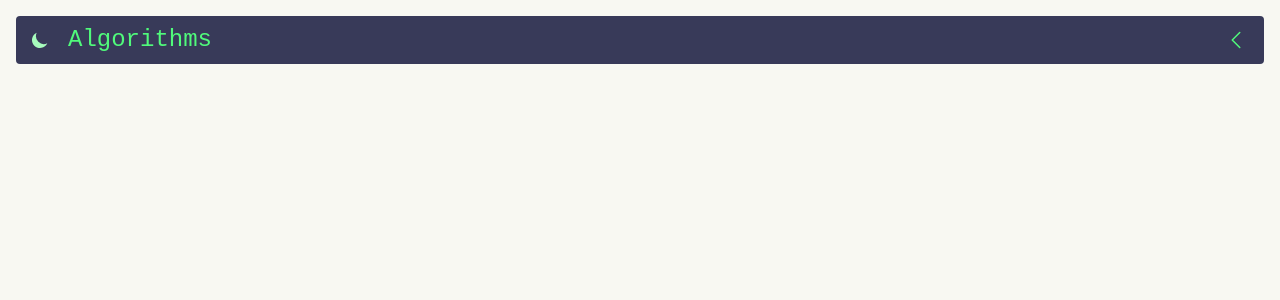
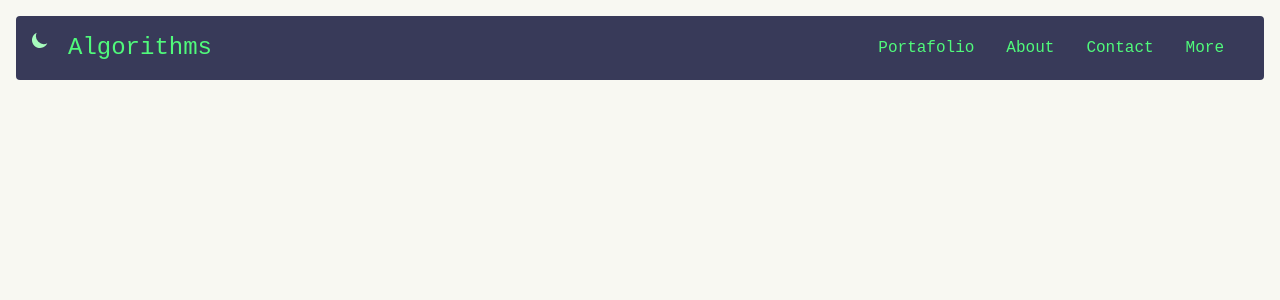
Before and after one commit to bigblackbexr/algorithms, a Vue app: page / in a window 1280 px wide. Shown: the top 300 px of the page. Built offline with nearby package versions, Linux system fonts and the light colour scheme; a web font is replaced by a local one.

Commit message:
Drop in tablet and movil, no drop in desktop

```diff
--- a/src/components/nav.vue
+++ b/src/components/nav.vue
@@ -1,26 +1,29 @@
 <template>
-	<div class="
-		bg-vampire
-		rounded
-		m-4
-		">
-		<div class="flex flex-row items-center justify-between m-2 p-2">
-			<a class="ml-9" href="/">
-				Algorithms
-			</a>
-			<button @click="open = !open">
-				<div class="flex flex-row items-center justify-between">
+	<div class="bg-vampire rounded m-4">
+		<div class="md:flex md:items-center md:flex-row">
+			<!-- Logo & Button -->
+			<div class="flex flex-row items-center justify-between m-2 p-2">
+				<a class="ml-9 max-md:text-xl" href="#">
+					Algorithms
+				</a>
+				<button class="md:hidden" @click="open = !open">
 					<svg :class="{'hidden': open}" xmlns="http://www.w3.org/2000/svg" fill="none" viewBox="0 0 24 24" stroke-width="1.5" stroke="currentColor" class="w-6 h-6">
 						<path stroke-linecap="round" stroke-linejoin="round" d="M15.75 19.5L8.25 12l7.5-7.5" />
 					</svg>
 					<svg :class="{'hidden': !open}" xmlns="http://www.w3.org/2000/svg" fill="none" viewBox="0 0 24 24" stroke-width="1.5" stroke="currentColor" class="w-6 h-6">
 						<path stroke-linecap="round" stroke-linejoin="round" d="M19.5 8.25l-7.5 7.5-7.5-7.5" />
 					</svg>
-				</div>
-			</button>
-		</div>
-		<div :class="{'flex': open, 'hidden': !open}">
-			Hola
+				</button>
+			</div>
+
+			<!-- Menu -->
+			<div :class="{'flex': open, 'hidden': !open}"
+			class="flex flex-col grow pb-4 md:flex md:flex-row md:justify-end md:pb-0 text-base max-md:text-sm">
+				<a class="md:p-4" href="#">Portafolio</a>
+				<a class="md:p-4" href="#">About</a>
+				<a class="md:p-4" href="#">Contact</a>
+				<a class="md:p-4 md:pr-10" href="#">More</a>
+			</div>
 		</div>
 	</div>
 </template>
```
